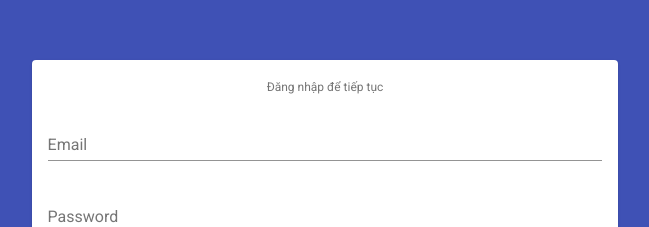
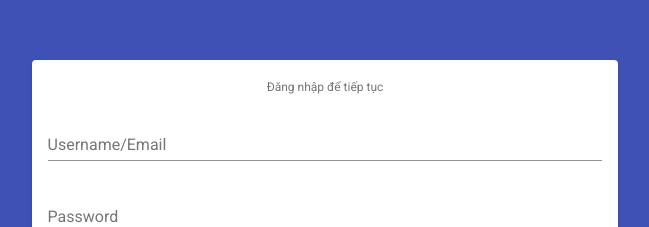
Before and after one commit to vanbui93/108-training-redux-saga, a React (Create React App) app: page /login in a window 1280 px wide. Shown: the part 201-428 px from the top of the page, without its empty margins (315-964 px from the left). Built offline with nearby package versions, Linux system fonts and the light colour scheme.

Commit message:
[Login] check Validator

```diff
--- a/db.json
+++ b/db.json
@@ -9,8 +9,14 @@
     {
       "title": "phá game",
       "description": "play game lien quan mobile",
+      "status": 1,
+      "id": 5
+    },
+    {
+      "title": "test update",
+      "description": "đây là mô tả",
       "status": 0,
-      "id": 5
+      "id": 6
     }
   ]
 }
--- a/package.json
+++ b/package.json
@@ -12,6 +12,7 @@
     "axios": "^0.19.2",
     "classnames": "^2.2.6",
     "gh-pages": "^3.1.0",
+    "lodash": "^4.17.19",
     "query-string": "^6.13.1",
     "react": "^16.13.1",
     "react-dom": "^16.13.1",
@@ -22,7 +23,8 @@
     "redux": "^4.0.5",
     "redux-form": "^8.3.6",
     "redux-saga": "^1.1.3",
-    "redux-thunk": "^2.3.0"
+    "redux-thunk": "^2.3.0",
+    "validator": "^13.1.1"
   },
   "scripts": {
     "start": "set port=5000 && react-scripts start",
--- /dev/null
+++ b/src/components/Validator/login.js
@@ -0,0 +1,19 @@
+import validator from 'validator';
+import isEmpty from 'lodash/isEmpty';
+
+export default function validateInput(data) {
+  let errors = {};
+
+  if (validator.isEmpty(data.identifier)) {
+    errors.identifier = 'This field is required';
+  }
+
+  if (validator.isEmpty(data.password)) {
+    errors.password = 'This field is required';
+  }
+
+  return {
+    errors,
+    isValid: isEmpty(errors)
+  }
+}
--- a/src/containers/App/App.js
+++ b/src/containers/App/App.js
@@ -17,6 +17,8 @@ const store = configureStore();
 
 //Container connect tới reducer
 class App extends Component {
+
+
   renderAdminRoute = () => {
     let xhtml = null;
     xhtml = ADMIN_ROUTES.map((route, index) => {
--- a/src/containers/LoginPage/index.js
+++ b/src/containers/LoginPage/index.js
@@ -4,30 +4,74 @@ import styles from './styles';
 import { Card, Typography, CardContent, TextField, Button } from '@material-ui/core';
 import PropTypes from 'prop-types';
 import { Link } from 'react-router-dom';
+import validateInput from './../../components/Validator/login';
 
 class LoginPage extends Component {
+  constructor(props) {
+    super(props);
+    this.state = {
+      identifier: '',
+      password:'',
+      errors: {},
+      isLoading: false,
+    };
+  }
+
+  isValid = () => {
+    const {errors,isValid}= validateInput(this.state);
+    if(!isValid){
+      this.setState({errors});
+    }
+    return isValid;
+  }
+
+  onSubmit = (e) => {
+    e.preventDefault();
+    if(this.isValid()){
+
+    }
+  }
+
+  onChange = (e) => {
+    var event = e.target;
+    var name = event.name;
+    var value = event.value;
+    this.setState({
+      [name]: value
+    });
+  }
+
   render() {
     const { classes } = this.props;
+    const { errors, identifier, password, isLoading } = this.state;
     return (
       <div className={classes.background}>
         <div className={classes.login}>
           <Card>
             <CardContent>
-              <form>
+              <form onSubmit={this.onSubmit}>
                 <div className="text-xs-center pb-xs">
                   <Typography variant="caption" className={classes.title} color="textSecondary" gutterBottom>
                    Đăng nhập để tiếp tục
                   </Typography>
                   <TextField
-                    id="email"
-                    label="Email"
+                    field="identifier"
+                    label="Username/Email"
+                    value={identifier}
+                    error={errors.identifier}
+                    onChange={this.onChange}
+
                     className={classes.textField}
                     fullWidth
                     margin="normal"
                   />
                   <TextField
-                    id="password"
+                    field="identifier"
                     label="Password"
+                    value={password}
+                    error={errors.password}
+                    onChange={this.onChange}
+
                     className={classes.textField}
                     fullWidth
                     type="password"
@@ -38,6 +82,7 @@ class LoginPage extends Component {
                     color="primary"
                     fullWidth
                     type="submit"
+                    disabled={isLoading}
                   >
                     Login
                   </Button>
```
Also changed, not shown: 2 other files (tests, documents, lock files or other folders).
